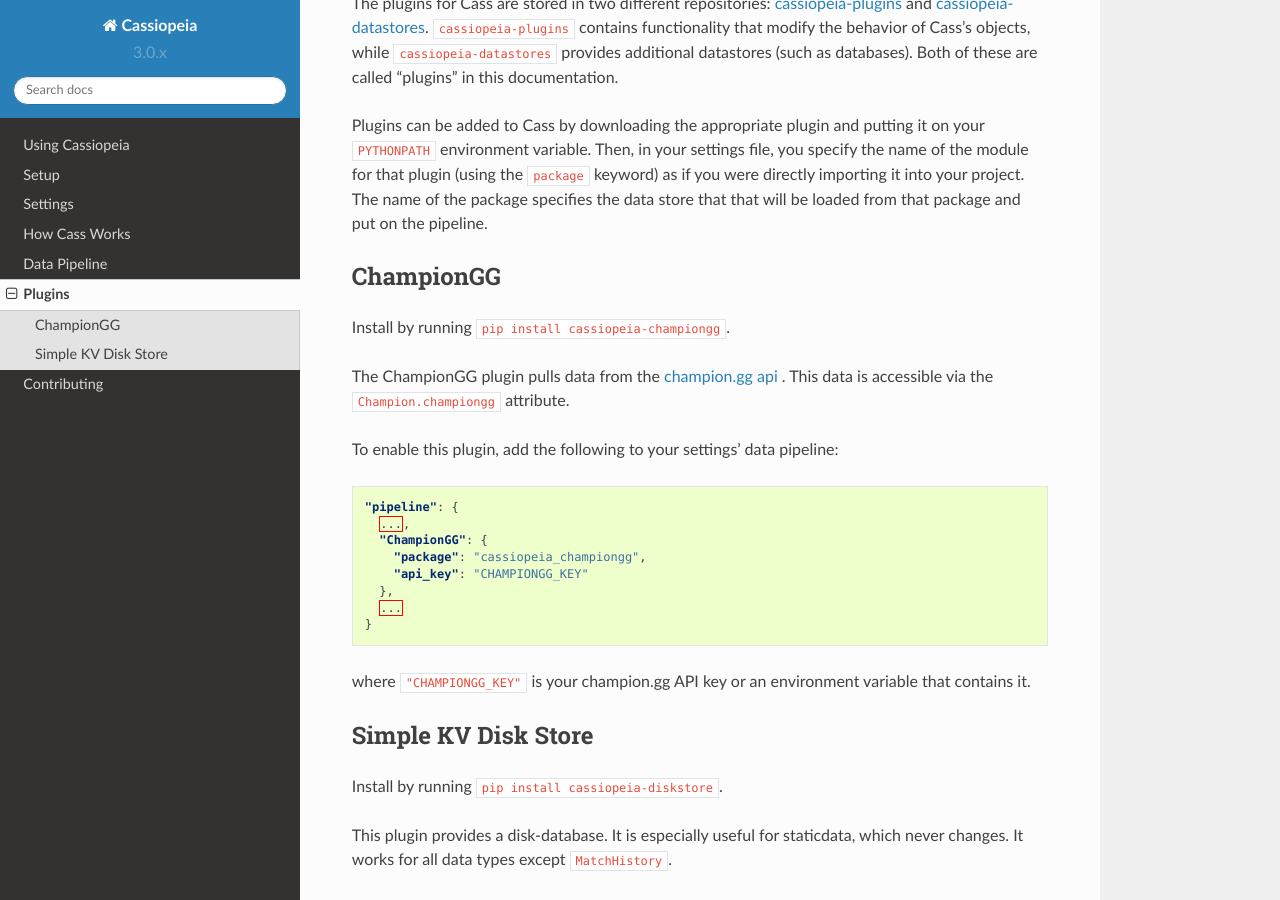
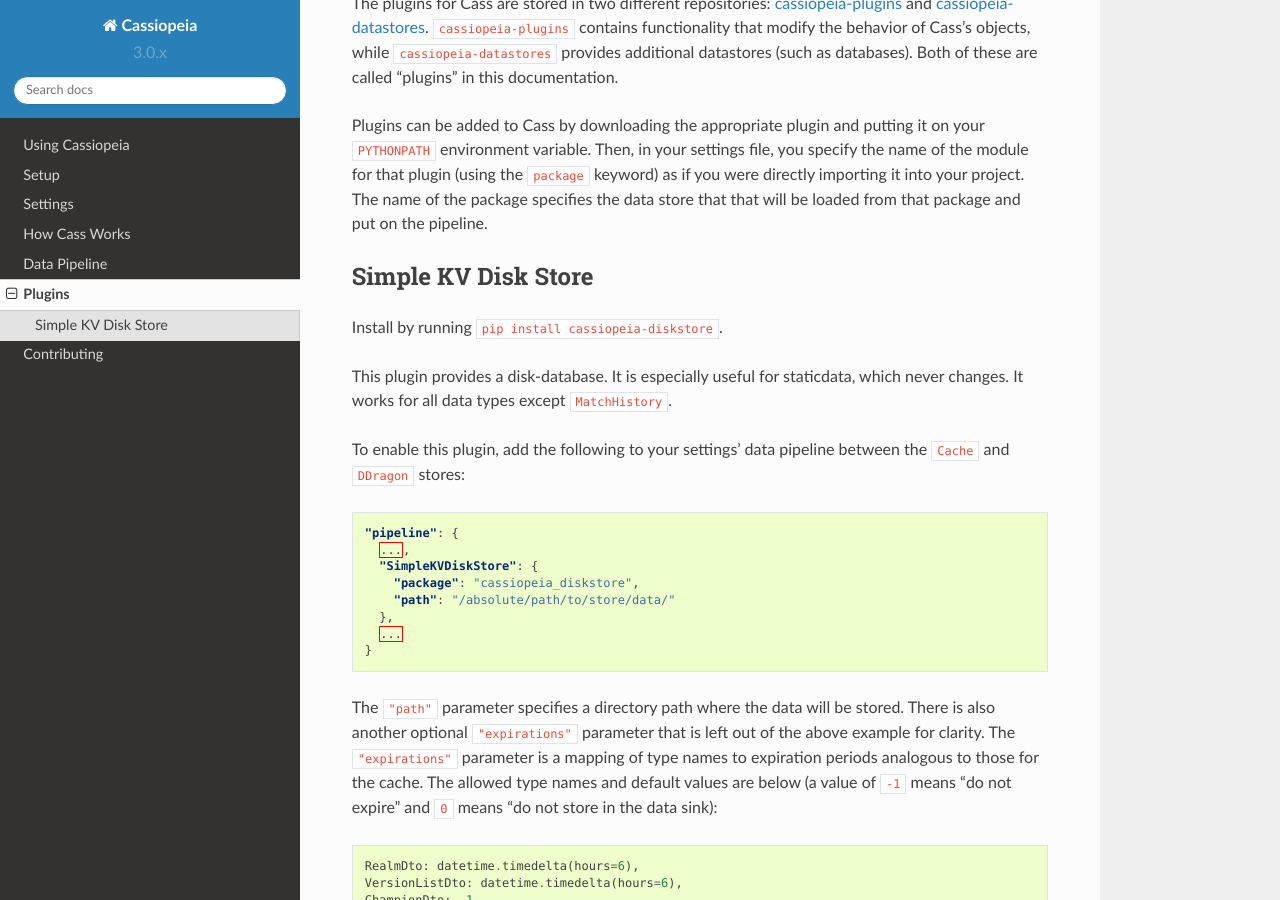
Before and after one commit to meraki-analytics/cassiopeia, a Sphinx documentation site: the page built from doc/plugins.rst, in a window 1280 px wide and 900 px high, scrolled down 216 px. Built offline with Sphinx 7.4.7 and the Read the Docs theme 2.0.0, drawn with Linux system fonts in a browser that asks for light colours.

Commit message:
Removed depreciated champion.gg api references

```diff
--- a/doc/contributing.rst
+++ b/doc/contributing.rst
@@ -24,6 +24,4 @@
 
 * We have some very basic tests in place, but a thorough testing of all attributes of all objects would be extremely helpful.
 
-* Some data from the `champion.gg api <http://api.champion.gg>`_ is available through Cass (via the ``Champion`` object). The remaining data should be added as well. You can find the relevant code in the ``plugins/championgg`` directory.
-
 * Implement better logging.
--- a/doc/datapipeline.rst
+++ b/doc/datapipeline.rst
@@ -34,11 +34,6 @@
         "RiotAPI": {
           "api_key": "RIOT_API_KEY"
         },
-
-        "ChampionGG": {
-          "package": "cassiopeia_championgg",
-          "api_key": "CHAMPIONGG_KEY"  # See api.champion.gg
-        }
     }
 
 In brief, this means that the sequence for looking for data will be:  1) Look in the cache, 2) look in our disk-based database, 3) if it's static data, get it from data dragon, 4) pull the data from the Riot API, 5) pull the data from ChampionGG.
--- a/doc/index.rst
+++ b/doc/index.rst
@@ -28,7 +28,7 @@
 
 * Built in caching and (coming) the ability to easily hook into a database for offline storage of data.
 
-* Extendability to non-Riot data. Because Cass is a framework and not just an API wrapper, you can integrate your own data sources into your project. Cass already supports Data Dragon and the ``champion.gg`` API in addition to the Riot API.
+* Extendability to non-Riot data. Because Cass is a framework and not just an API wrapper, you can integrate your own data sources into your project. Cass already supports the Data Dragon API in addition to the Riot API.
 
 * Dynamic settings so you can configure Cass for your specific use case.
 
--- a/doc/plugins.rst
+++ b/doc/plugins.rst
@@ -8,29 +8,6 @@
 The plugins for Cass are stored in two different repositories: `cassiopeia-plugins <https://github.com/meraki-analytics/cassiopeia-plugins>`_ and `cassiopeia-datastores <https://github.com/meraki-analytics/cassiopeia-datastores>`_. ``cassiopeia-plugins`` contains functionality that modify the behavior of Cass's objects, while ``cassiopeia-datastores`` provides additional datastores (such as databases). Both of these are called "plugins" in this documentation.
 
 Plugins can be added to Cass by downloading the appropriate plugin and putting it on your ``PYTHONPATH`` environment variable. Then, in your settings file, you specify the name of the module for that plugin (using the ``package`` keyword) as if you were directly importing it into your project. The name of the package specifies the data store that that will be loaded from that package and put on the pipeline.
-
-
-ChampionGG
-----------
-
-Install by running ``pip install cassiopeia-championgg``.
-
-The ChampionGG plugin pulls data from the `champion.gg api <http://api.champion.gg>`_ . This data is accessible via the ``Champion.championgg`` attribute.
-
-To enable this plugin, add the following to your settings' data pipeline:
-
-.. code-block:: json
-
-  "pipeline": {
-    ...,
-    "ChampionGG": {
-      "package": "cassiopeia_championgg",
-      "api_key": "CHAMPIONGG_KEY"
-    },
-    ...
-  }
-
-where ``"CHAMPIONGG_KEY"`` is your champion.gg API key or an environment variable that contains it.
 
 
 Simple KV Disk Store
```
Also changed, not shown: README.md (+1 -1 lines).
